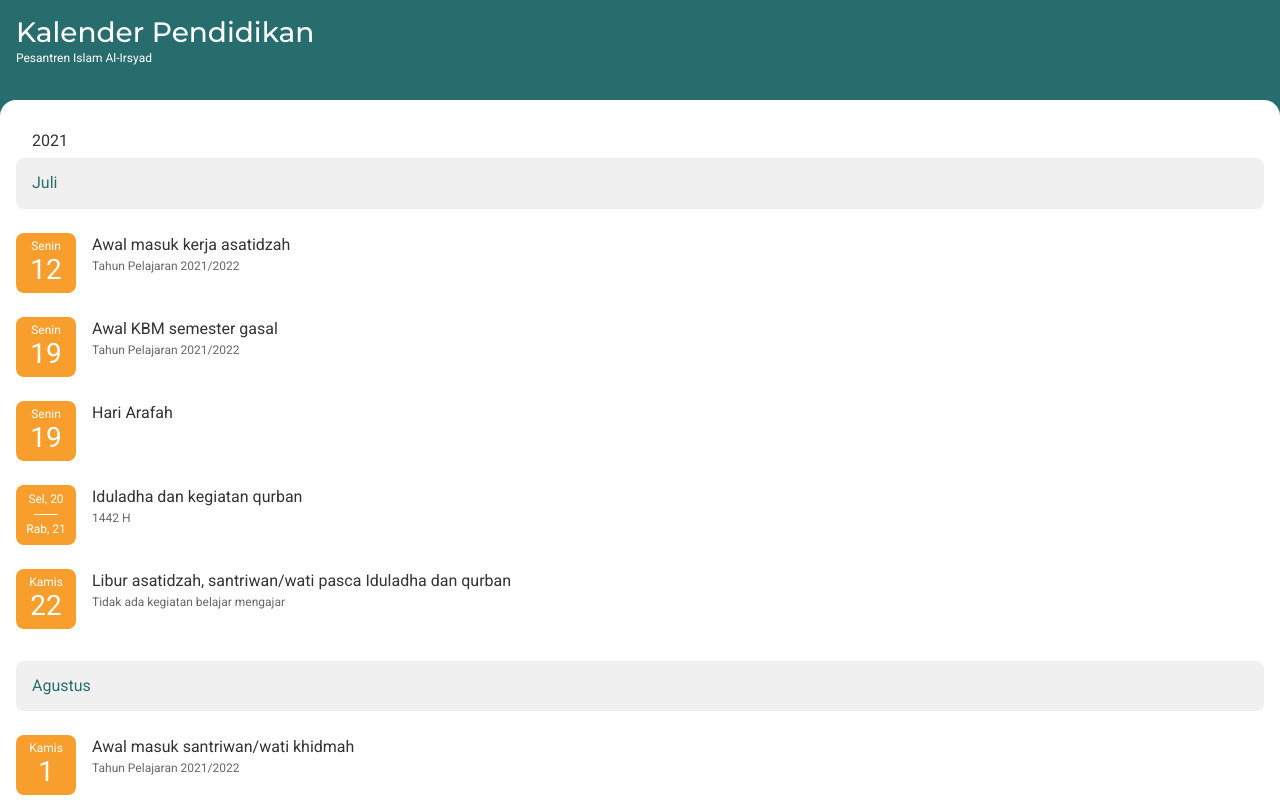
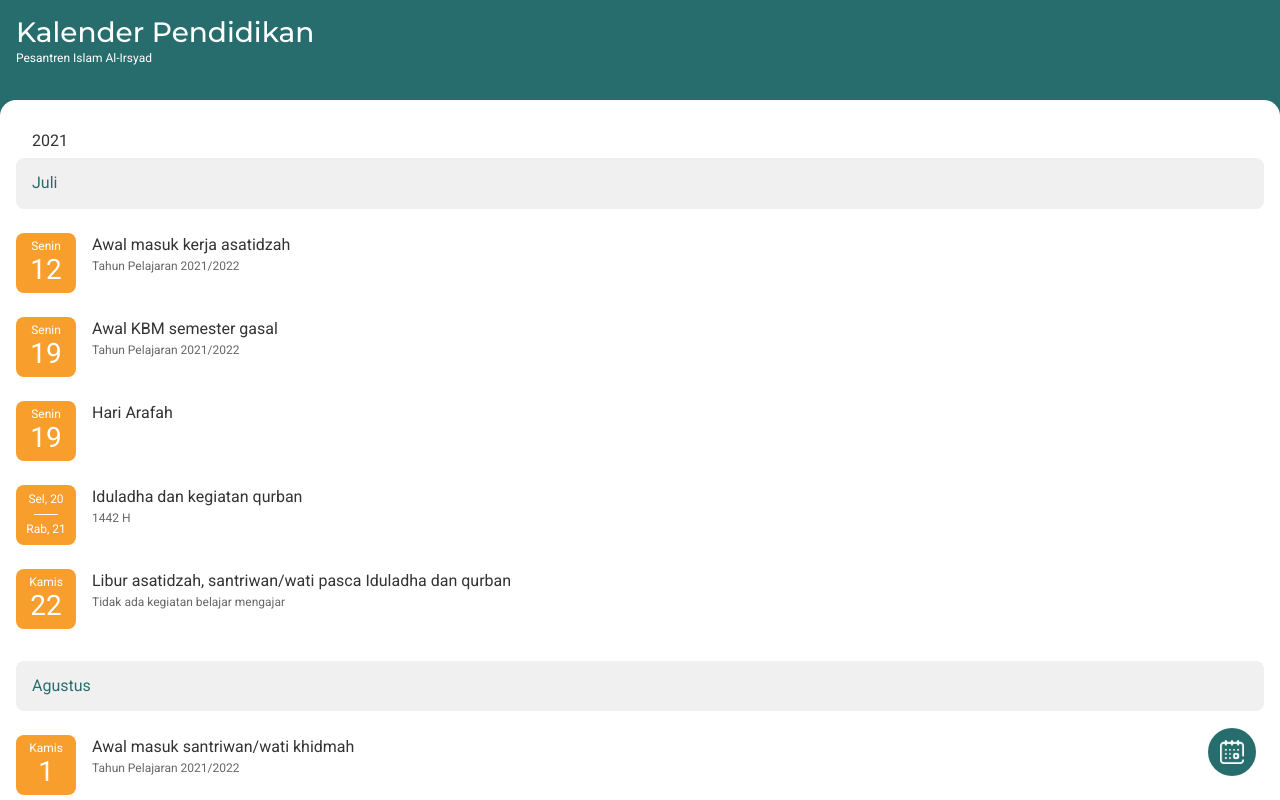
Before and after one commit to miftahafina/kaldik, a React (Create React App) app: page /agenda/all in a window 1280 px wide. Shown: the top 800 px of the page. Built offline with nearby package versions, Linux system fonts and the light colour scheme.

Commit message:
Define FAB destination

```diff
--- a/src/Components/Fab/Fab.jsx
+++ b/src/Components/Fab/Fab.jsx
@@ -4,26 +4,16 @@ import { withRouter } from 'react-router';
 
 // Static
 import CalendarIcon from '../../img/calendar.png';
+import AgendaIcon from '../../img/agenda.png';
 
 const Fab = (props) => {
-  const [today] = useState(
-    new Date()
-  );
-
-  const handleClick = () => {
-
-    let yearParam  = today.getYear() + 1900;
-    let monthParam = `${yearParam}${('0'+today.getMonth()).slice(-2)}`;
-
-    let url = `/agenda/${yearParam}/${monthParam}`;
-    props.history.push(url);
-
-    // console.log(props.history);
+  const handleClick = (location) => {
+    props.history.push(location)
   }
 
   return (
-    <div className="fab" onClick={() => handleClick()}>
-      <img src={CalendarIcon} alt='Calendar icon' />
+    <div className="fab" onClick={() => handleClick(props.destination === 'agenda' ? '/agenda/all' : '/calendar')}>
+      <img src={props.destination === 'agenda' ? AgendaIcon : CalendarIcon} alt='icon' />
     </div>
   );
 }
--- a/src/Containers/AgendaAllContainer/AgendaAllContainer.jsx
+++ b/src/Containers/AgendaAllContainer/AgendaAllContainer.jsx
@@ -3,6 +3,7 @@ import React, { Fragment, useState } from 'react';
 import { withRouter } from 'react-router';
 
 // Component
+import Fab from '../../Components/Fab/Fab';
 import Header from '../../Components/Header/Header'
 import Agenda from '../../Components/Agenda/Agenda';
 
@@ -52,6 +53,7 @@ const AgendaContainer = (props) => {
           }
         </div>
       </div>
+      <Fab destionation="calendar"/>
     </Fragment>
   );
 }
--- a/src/Containers/CalendarContainer/CalendarContainer.jsx
+++ b/src/Containers/CalendarContainer/CalendarContainer.jsx
@@ -43,7 +43,7 @@ const CalendarContainer = (props) => {
           }
         </div>
       </div>
-      <Fab/>
+      <Fab destination="agenda"/>
     </Fragment>
   )
 }
```
Also changed, not shown: src/img/agenda.png (added), src/img/calendar.svg (deleted).
